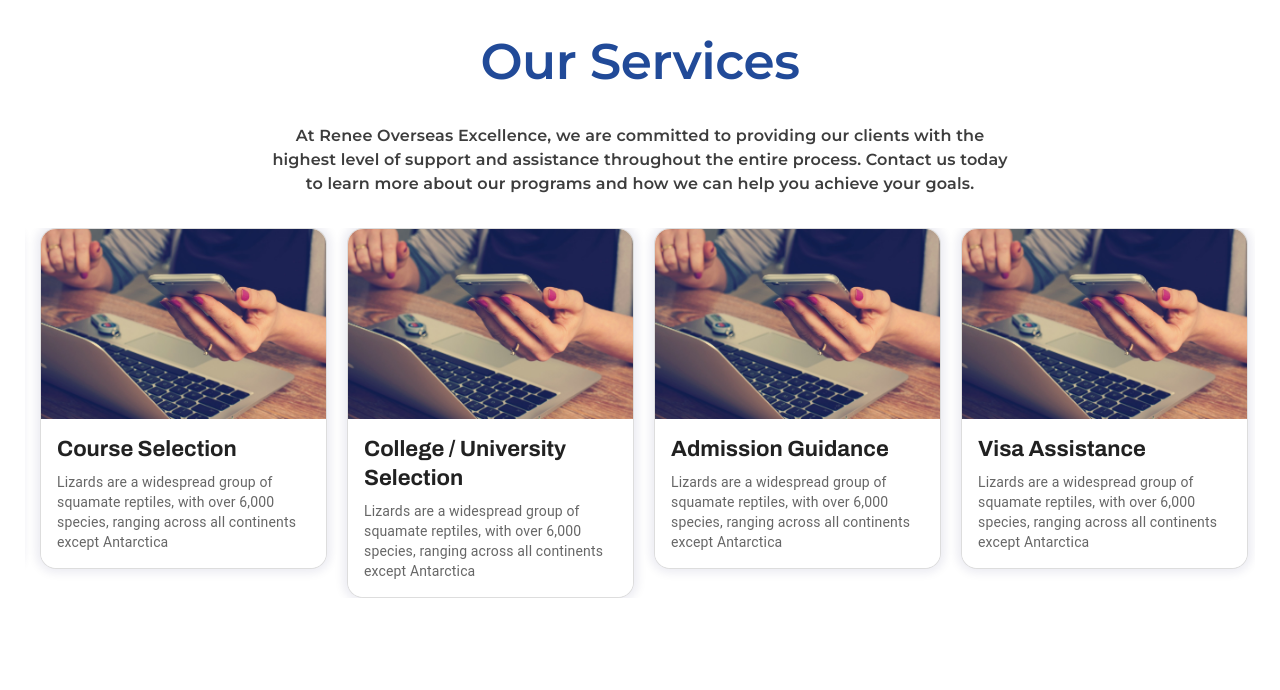
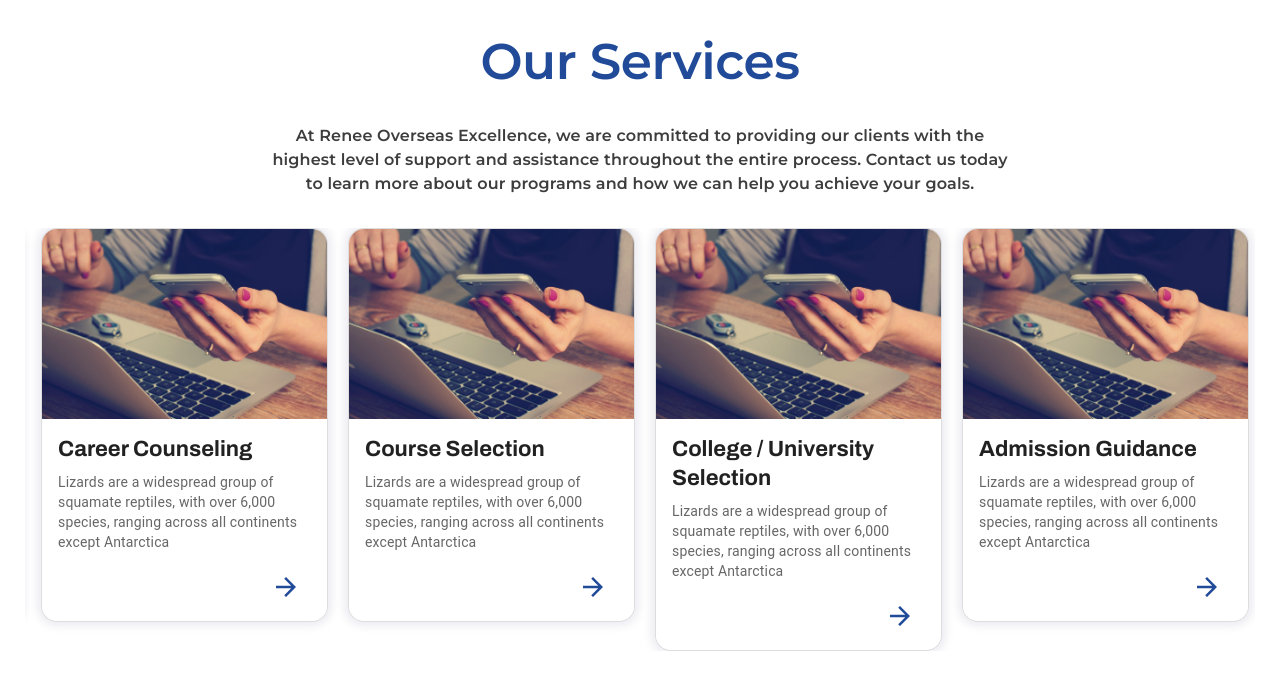
Before and after one commit to avesh-h/edu-prosper, a React (Create React App) app in the folder client/: page / in a window 1280 px wide. Shown: the top 690 px of the page. Built offline with nearby package versions, Linux system fonts and the light colour scheme.

Commit message:
feat : Arrow added in card

```diff
--- a/client/src/components/common/Card.jsx
+++ b/client/src/components/common/Card.jsx
@@ -3,8 +3,9 @@
 import CardContent from "@mui/material/CardContent";
 import CardMedia from "@mui/material/CardMedia";
 import Typography from "@mui/material/Typography";
-import { CardActionArea } from "@mui/material";
+import { Box, Button, CardActionArea } from "@mui/material";
 import DummyImage from "../../assets/images/office-g1dbe7bcce_1280.jpg";
+import ArrowForwardIcon from "@mui/icons-material/ArrowForward";
 
 const cardSx = {
   border: "1px solid #cccccca8",
@@ -13,7 +14,17 @@
   "& .MuiCardMedia-root.MuiCardMedia-media": {
     transition: "all .3s ease-in-out",
   },
+  "& .arrow": {
+    width: "100%",
+    textAlign: "end",
+    transform: "translateX(-10px)",
+    transition: "all .3s ease-in-out",
+  },
   "&:hover": {
+    "& .arrow": {
+      transition: "all .3s ease-in-out",
+      transform: "translateX(0px)",
+    },
     "& .MuiCardMedia-root.MuiCardMedia-media": {
       transform: "scale(1.1)",
       transition: "all .3s ease-in-out",
@@ -46,6 +57,16 @@
             Lizards are a widespread group of squamate reptiles, with over 6,000
             species, ranging across all continents except Antarctica
           </Typography>
+          <div className="arrow">
+            <ArrowForwardIcon
+              sx={{
+                color: "#214a98",
+                marginTop: "20px",
+                height: "30px",
+                width: "30px",
+              }}
+            />
+          </div>
         </CardContent>
       </CardActionArea>
     </Card>
--- a/client/src/components/services/OurServices.jsx
+++ b/client/src/components/services/OurServices.jsx
@@ -27,7 +27,7 @@
     dots: false,
     infinite: true,
     speed: 500,
-    autoplay: true,
+    autoplay: false,
     slidesToShow: 4,
     slidesToScroll: 1,
     pauseOnHover: true,
```
